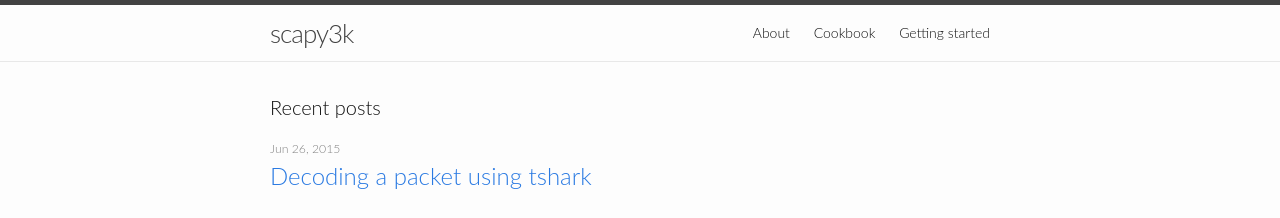
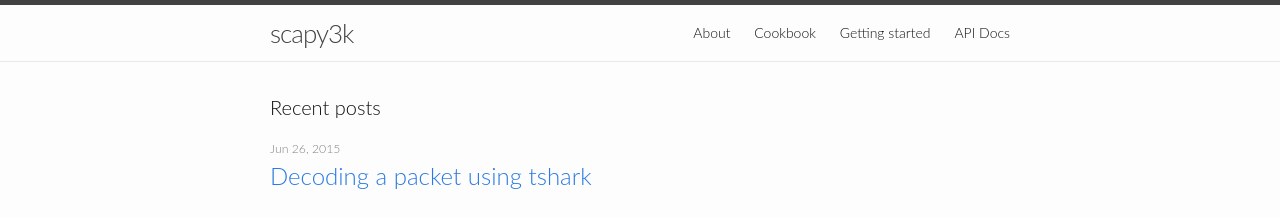
Before and after one commit to phaethon/kamene, a Jekyll site: the page built from index.html, in a window 1280 px wide. Shown: the top 218 px of the page. Built offline with Jekyll 4.4.1, drawn with Linux system fonts in a browser that asks for light colours.

Commit message:
One more doc error

```diff
--- a/_includes/header.html
+++ b/_includes/header.html
@@ -19,7 +19,7 @@
           <a class="page-link" href="{{ page.url | prepend: site.baseurl }}">{{ page.title }}</a>
           {% endif %}
         {% endfor %}
-          <a class="page-link" href="{{ "/api/" | prepend: site.baseurl }}">{{ API Docs }}</a>
+          <a class="page-link" href="{{ "/api/" | prepend: site.baseurl }}">API Docs</a>
       </div>
     </nav>
 
```
